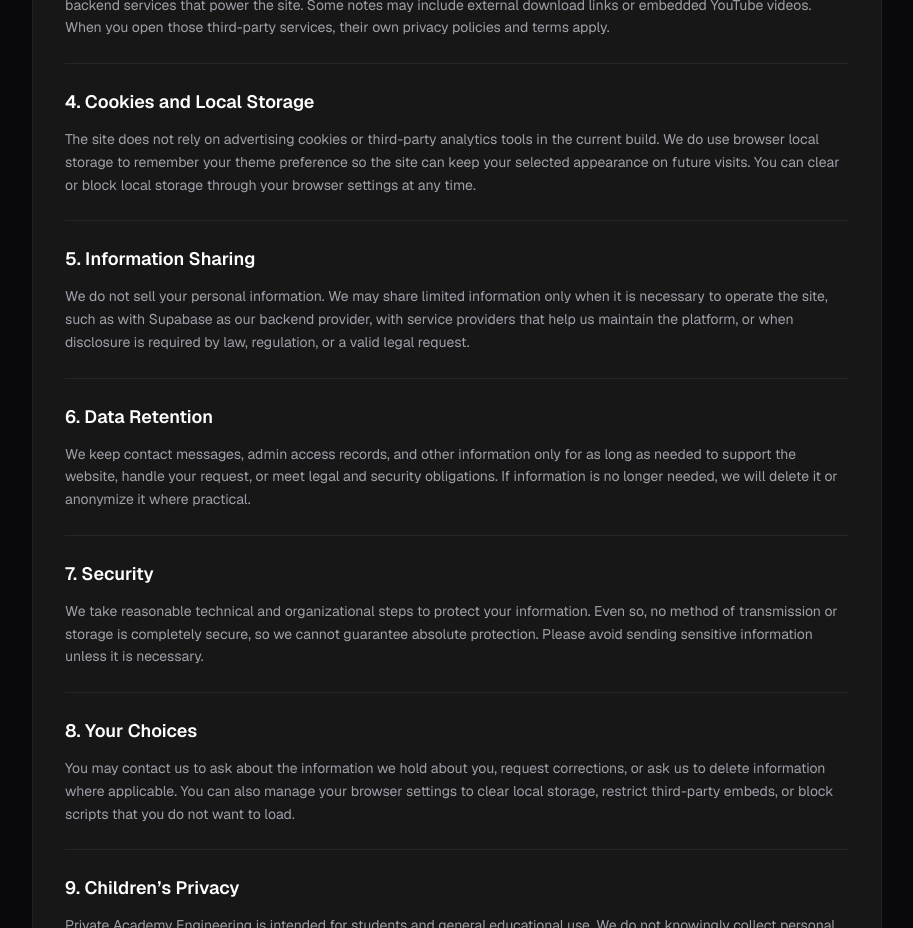
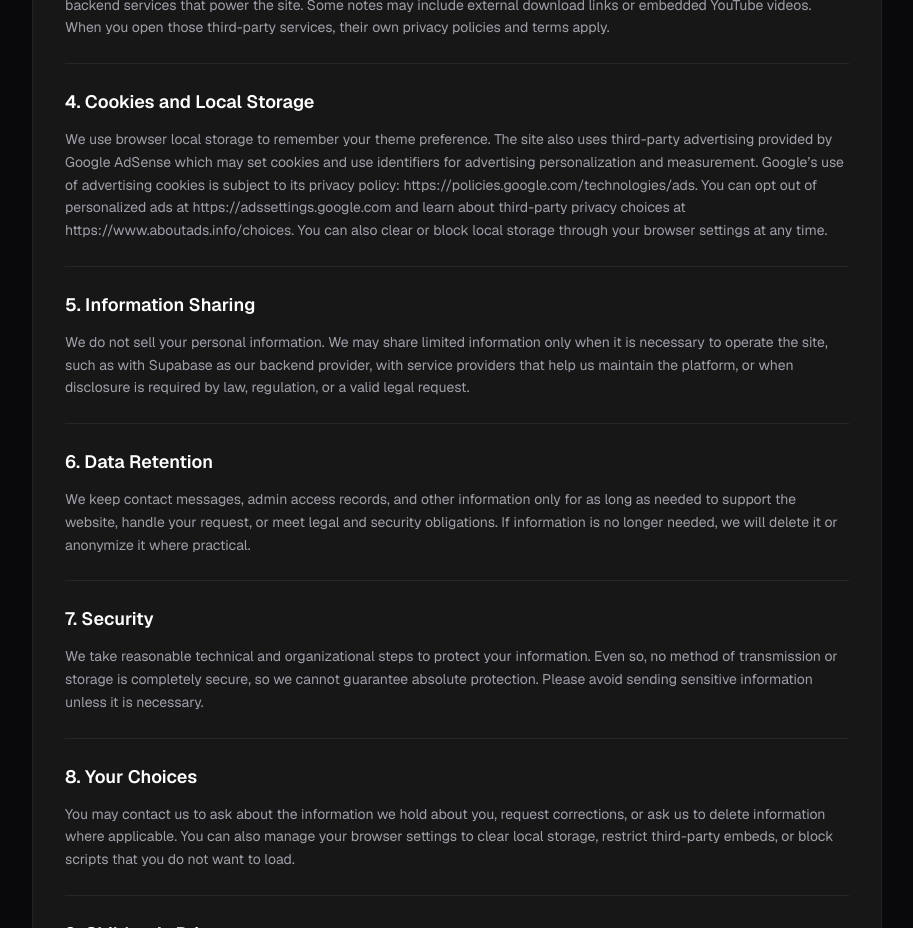
Before and after one commit to karangholap154/next-pvt-web, a Next.js app: page /privacy-policy in a window 1280 px wide. Shown: the part 960-1888 px from the top of the page, without its empty margins (183-1096 px from the left). Built offline with nearby package versions, Linux system fonts and the light colour scheme.

Commit message:
refactor: integrate Google AdSense and update privacy policy regarding cookies

```diff
--- a/app/layout.tsx
+++ b/app/layout.tsx
@@ -293,6 +293,12 @@ export default function RootLayout({
     })(window, document, "clarity", "script", "wl6nq5d9bb");`,
           }}
         />
+        <script async src="https://pagead2.googlesyndication.com/pagead/js/adsbygoogle.js?client=ca-pub-5352167059639603" crossOrigin="anonymous"></script>
+        <script
+          dangerouslySetInnerHTML={{
+            __html: `(adsbygoogle = window.adsbygoogle || []).push({google_ad_client: "ca-pub-5352167059639603", enable_page_level_ads: true});`,
+          }}
+        />
         <script async src="https://www.googletagmanager.com/gtag/js?id=G-5QNL96TFYJ"></script>
         <script
           dangerouslySetInnerHTML={{
--- a/app/privacy-policy/page.tsx
+++ b/app/privacy-policy/page.tsx
@@ -25,7 +25,7 @@ export default function PrivacyPolicyPage() {
     {
       title: '4. Cookies and Local Storage',
       content:
-        'The site does not rely on advertising cookies or third-party analytics tools in the current build. We do use browser local storage to remember your theme preference so the site can keep your selected appearance on future visits. You can clear or block local storage through your browser settings at any time.',
+        'We use browser local storage to remember your theme preference. The site also uses third-party advertising provided by Google AdSense which may set cookies and use identifiers for advertising personalization and measurement. Google’s use of advertising cookies is subject to its privacy policy: https://policies.google.com/technologies/ads. You can opt out of personalized ads at https://adssettings.google.com and learn about third-party privacy choices at https://www.aboutads.info/choices. You can also clear or block local storage through your browser settings at any time.',
     },
     {
       title: '5. Information Sharing',
```
Also changed, not shown: public/ads.txt (added).
